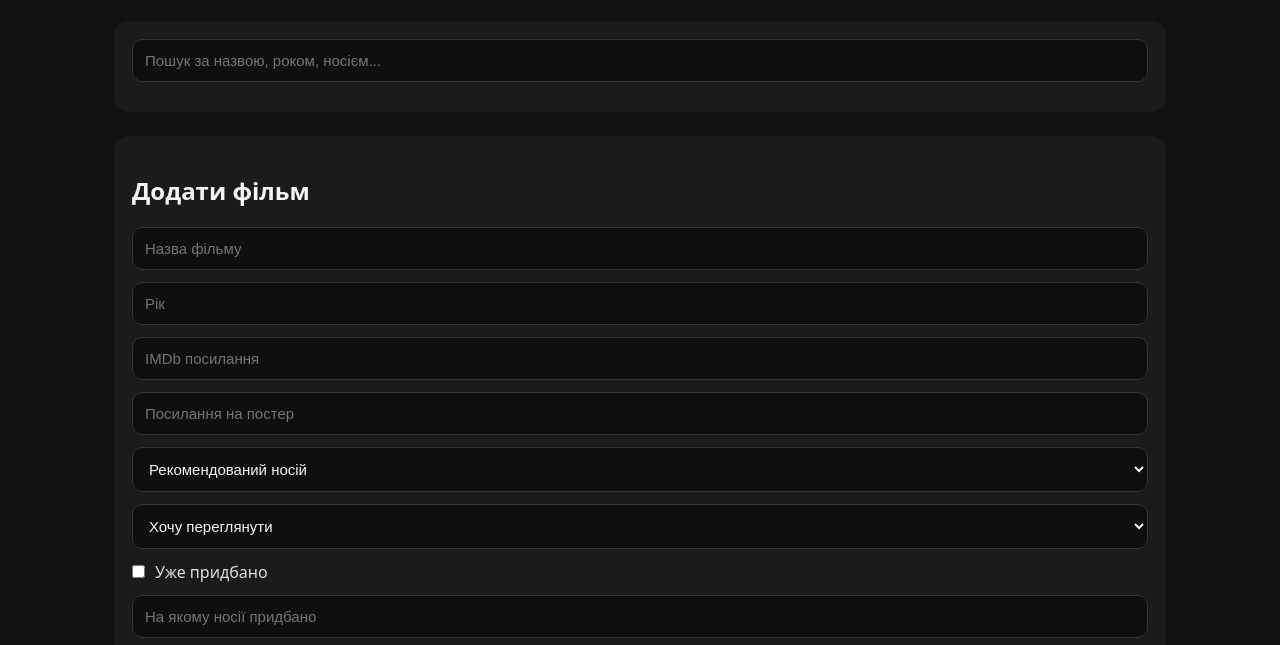
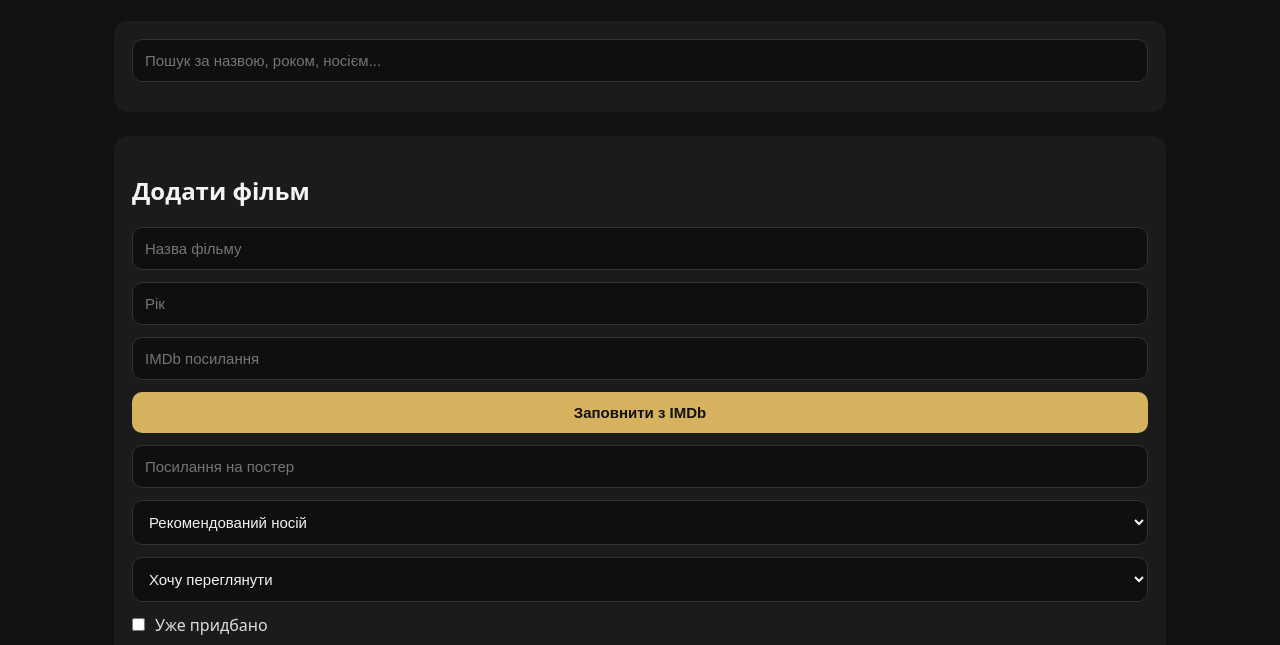
Before and after one commit to hebbiz/movie-wishlist, a plain HTML site: page index.html in a window 1280 px wide. Shown: the part 114-759 px from the top of the page. Drawn offline with nearby package versions, Linux system fonts and the light colour scheme; no server answers.

Commit message:
Update index.html

```diff
--- a/index.html
+++ b/index.html
@@ -25,6 +25,7 @@
         <input id="title" type="text" placeholder="Назва фільму" required />
         <input id="year" type="number" placeholder="Рік" />
         <input id="imdb_url" type="url" placeholder="IMDb посилання" />
+        <button id="lookupButton" type="button">Заповнити з IMDb</button>
         <input id="poster_url" type="url" placeholder="Посилання на постер" />
 
         <select id="recommended_medium">
```
